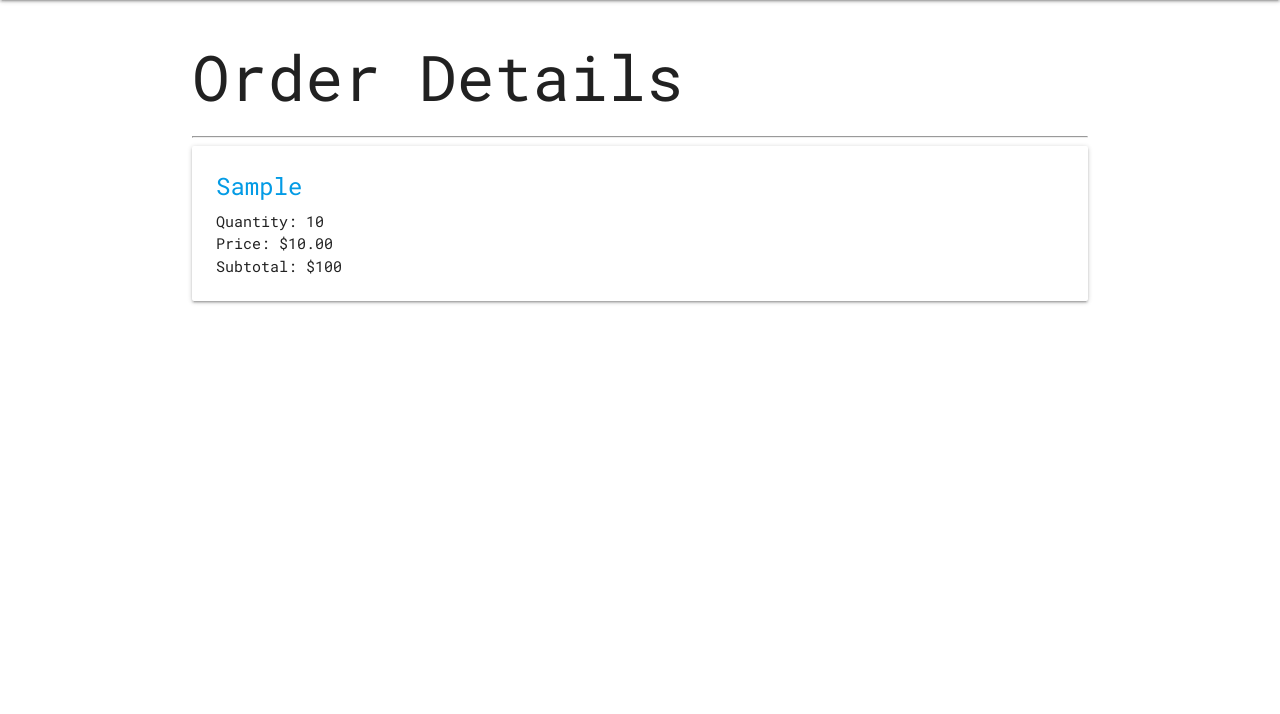
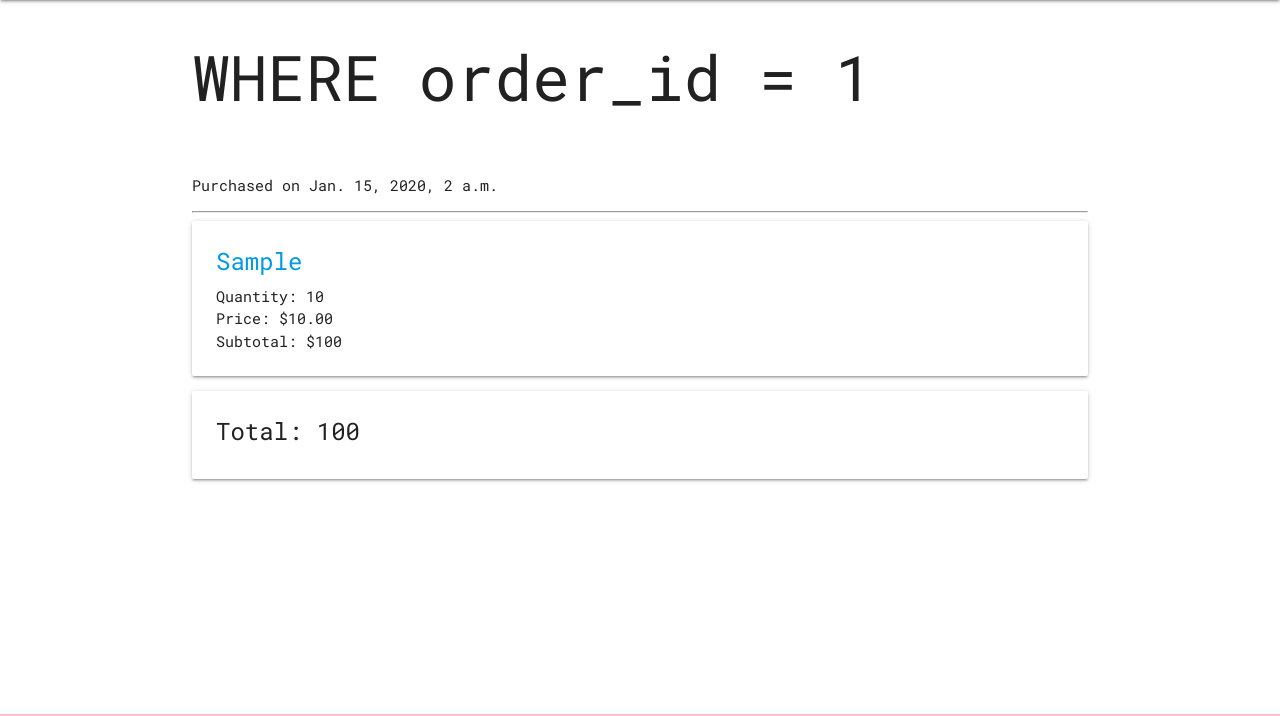
Before and after one commit to caitlinfcorrigan/baked-bytes, a Django app: page /orders/1/ in a window 1280 px wide. Shown: the part 64-780 px from the top of the page. Run offline with Django 5.2, Linux system fonts and the light colour scheme; a user stored in the database is signed in; tables that the repository leaves empty hold one stand-in row (values such as "Sample post").

Commit message:
updates order detail page

```diff
--- a/bytes/templates/order_detail.html
+++ b/bytes/templates/order_detail.html
@@ -1,7 +1,9 @@
 {% extends 'base.html' %}
 {% block content %}
 
-<h1>Order Details</h1>
+<h1>WHERE order_id = {{order.id}}</h1>
+<br>
+<p>Purchased on {{order.order_date}}</p>
 <hr>
 {% for item in items %}
     <div class="card">
@@ -16,4 +18,10 @@
     </div>
 {% endfor %}
 
+<div class="card">
+    <div class="card-content">
+        <p class="card-title">Total: {{ total.subtotal__sum }}</p>
+    </div>
+</div>
+
 {% endblock %}
--- a/bytes/views.py
+++ b/bytes/views.py
@@ -103,10 +103,11 @@ def orders(request):
 
 @login_required
 def order_detail(request, order_id):
+  order = Order.objects.get(id=order_id)
   items = Order_Detail.objects.select_related('byte').filter(order_id=order_id)
   items = items.annotate(subtotal=F('byte__price')*F('quantity'))
   total = items.aggregate(Sum('subtotal'))
-  return render(request, 'order_detail.html', {'items': items, 'total': total})
+  return render(request, 'order_detail.html', {'items': items, 'total': total, 'order':order})
 
 @login_required
 def item_delete(request, order_detail_id):
```
